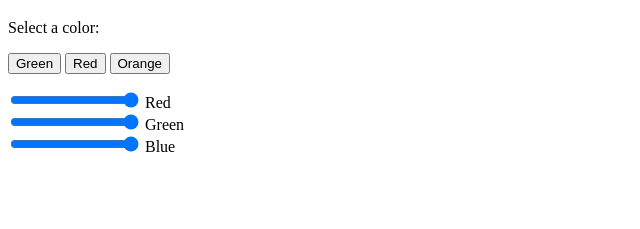
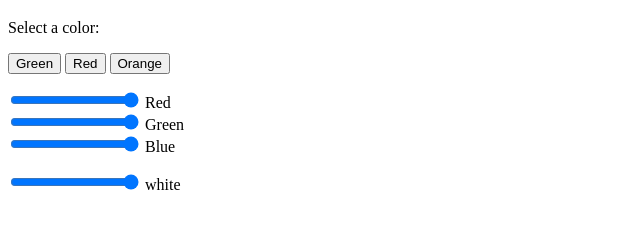
Before and after one commit to bradt123/git, a plain HTML site: page index.html in a window 1280 px wide. Shown: the part 61-290 px from the top of the page, without its empty margins (0-640 px from the left). Drawn offline with Linux system fonts and the light colour scheme.

Commit message:
cambio sin subir

```diff
--- a/index.html
+++ b/index.html
@@ -20,5 +20,7 @@
 <input type="range" id="green" value="255" min="0" max="255" onchange="onSliderChanged()" style="background:green"> Green<br>
 <input type="range" id="blue" value="255" min="0" max="255" onchange="onSliderChanged()" style="background:blue"> Blue
 </p>
+<input type="range" id="white" value="255" min="0" max="255" onchange="onSliderChanged()" style="background:white"> white
+</p>
 </body>
 </html>
```
